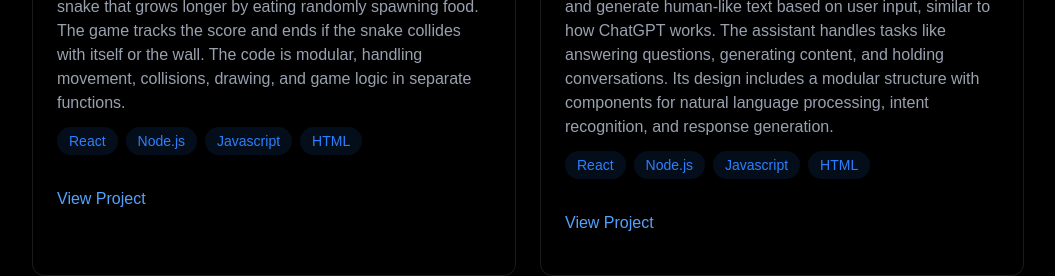
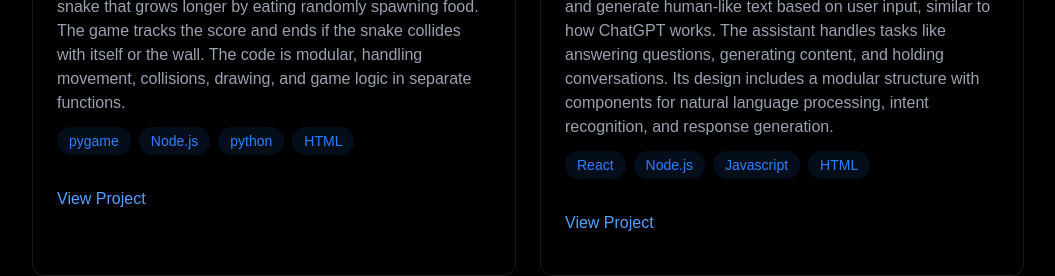
Before and after one commit to ch-focus/CHARLES_PORTFOLIO, a React (Vite) app: page / in a window 1280 px wide. Shown: the part 2260-2536 px from the top of the page, without its empty margins (112-1167 px from the left). Built offline with nearby package versions, Linux system fonts and the light colour scheme.

Commit message:
added new file

```diff
--- a/src/components/sections/Projects.jsx
+++ b/src/components/sections/Projects.jsx
@@ -88,7 +88,7 @@ export const Projects = () => {
                            The code is modular, handling movement, collisions, drawing, and game logic in separate functions.
                         </p>
                         <div className="flex flex-wrap gap-2 mb-4">
-                            {["React", "Node.js", "Javascript", "HTML"].map((tech, key) => (
+                            {["pygame", "Node.js", "python", "HTML"].map((tech, key) => (
                                 <span
                                     key={key}
                                     className="bg-blue-500/10 text-blue-500 py-1 px-3 rounded-full text-sm hover:bg-blue-500/20
```
